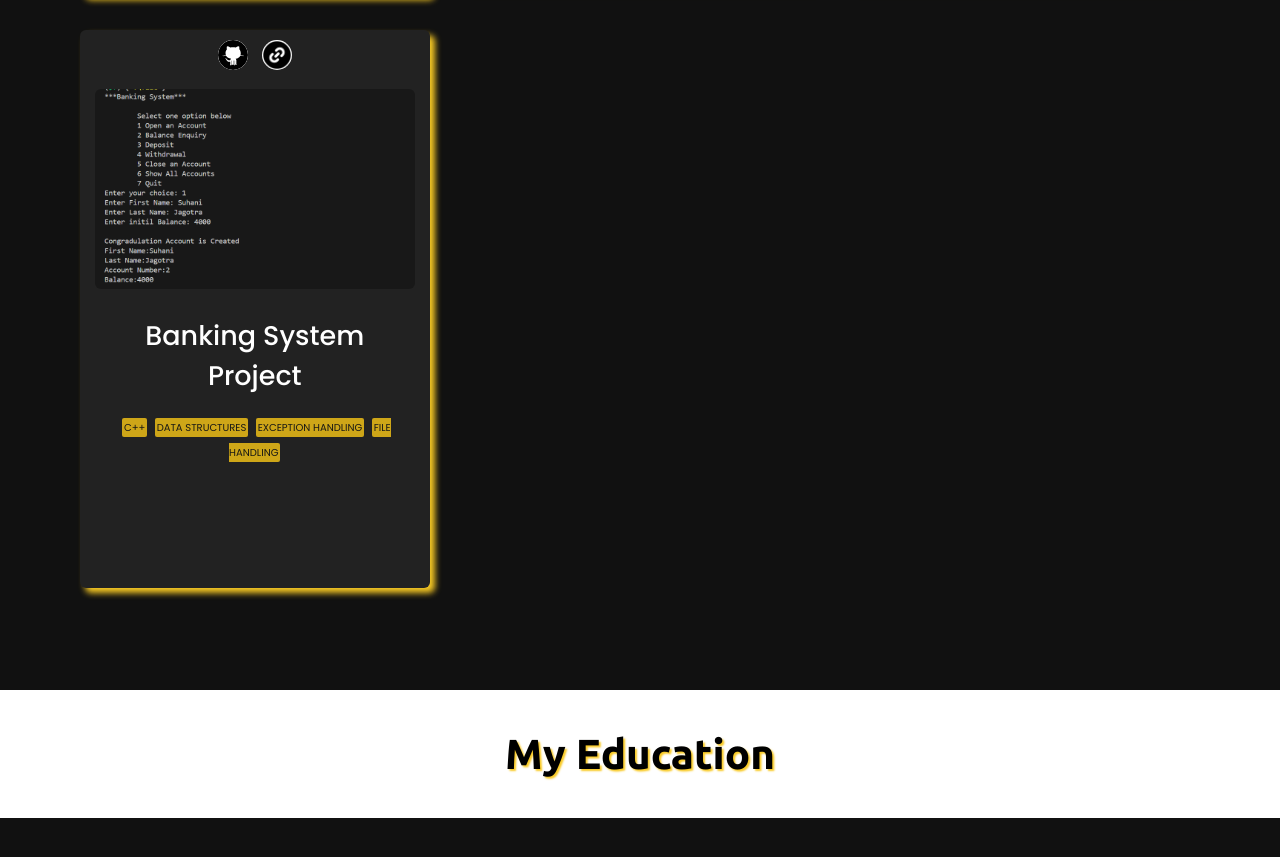
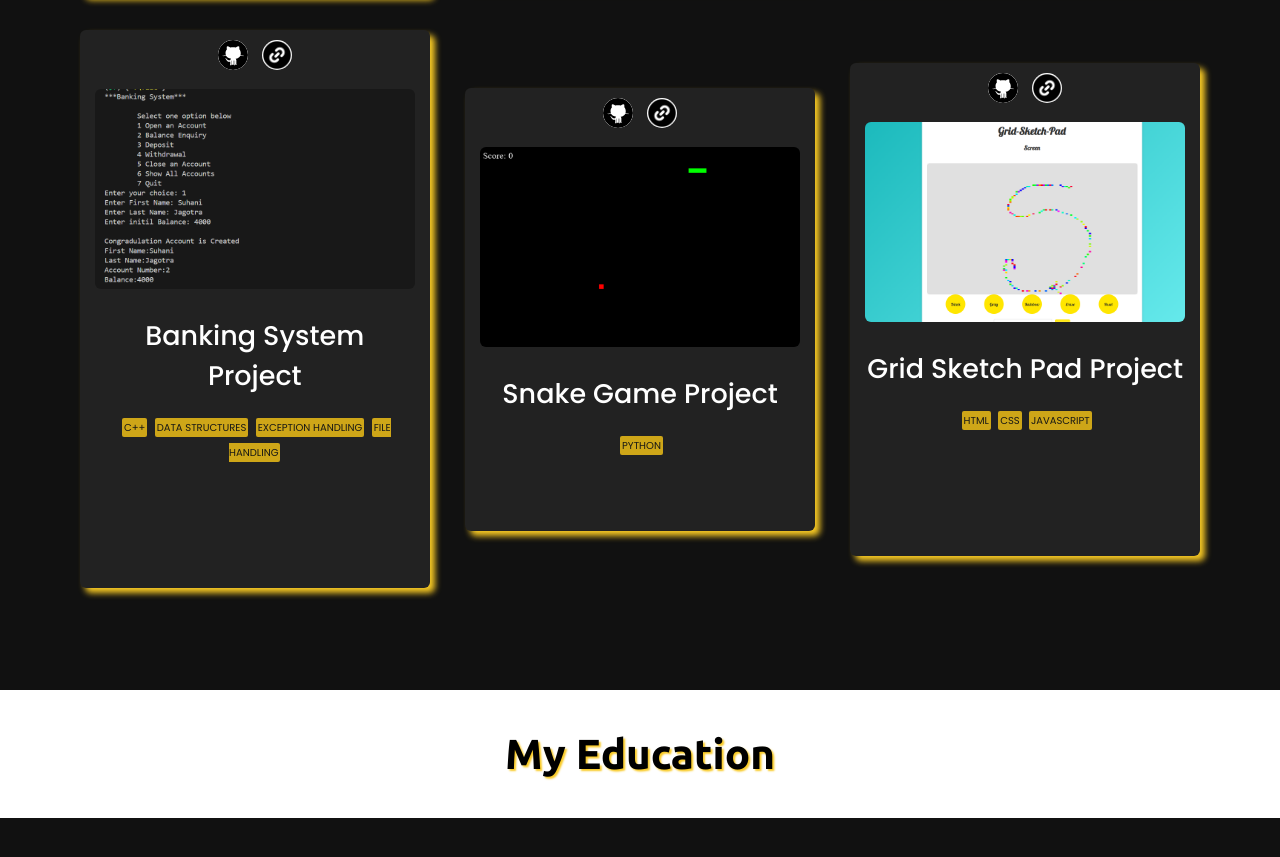
Before and after one commit to suhanijagotra/Portfolio, a plain HTML site: page index.html in a window 1280 px wide. Shown: the part 2658-3515 px from the top of the page. Drawn offline with nearby package versions, Linux system fonts and the light colour scheme.

Commit message:
added projects

```diff
--- a/index.html
+++ b/index.html
@@ -276,6 +276,49 @@
 
                     </div>
                 </div>
+                <!-- Snake Game Project Card -->
+                <div class="card">
+                    <div class="box">
+                        <div class="tooltip">
+                            <a href="https://github.com/suhanijagotra/snake-game" target="_blank">
+                                <img class="linking" src="./Images/github-logo.svg" />
+                            </a>
+                            <span class="tooltiptext">Source Code</span>
+                        </div>
+                        <div class="tooltip">
+                            <img class="linking" src="./Images/linking.png" />
+                            <span class="tooltiptext">No Demo</span>
+                        </div>
+                        <img class="mywork" src="Images/snake.png">
+                        <div class="text">Snake Game Project</div>
+                        <span class="badge background-css">PYTHON</span>
+                        <div class="workstext"><span class="workstext2">This project is an implementation of the classic Snake game using python.</span></div>
+                    </div>
+                </div>
+                <!-- Grid Sketch Pad Project Card -->
+                <div class="card">
+                    <div class="box">
+                        <div class="tooltip">
+                            <a href="https://github.com/suhanijagotra/Grid-Sketch-Pad" target="_blank">
+                                <img class="linking" src="./Images/github-logo.svg" />
+                            </a>
+                            <span class="tooltiptext">Source Code</span>
+                        </div>
+                        <div class="tooltip">
+                            <a href="https://suhanijagotra.github.io/Grid-Sketch-Pad/" target="_blank">
+                                <img class="linking" src="./Images/linking.png" />
+                            </a>
+                            <span class="tooltiptext">Live Demo</span>
+                        </div>
+                        <img class="mywork" src="Images/sketch.png">
+                        <div class="text">Grid Sketch Pad Project</div>
+                        <span class="badge background-css">HTML</span>
+                        <span class="badge background-css">CSS</span>
+                        <span class="badge background-css">JAVASCRIPT</span>
+                        <div class="workstext"><span class="workstext2">This project is a dynamic and interactive grid sketch pad for drawing, with features including color-changing options and persistence.</span></div>
+                    </div>
+                </div>
+
             </div>
         </div>
     </section>
```
Also changed, not shown: Images/sketch.png (added), Images/snake.png (added).
